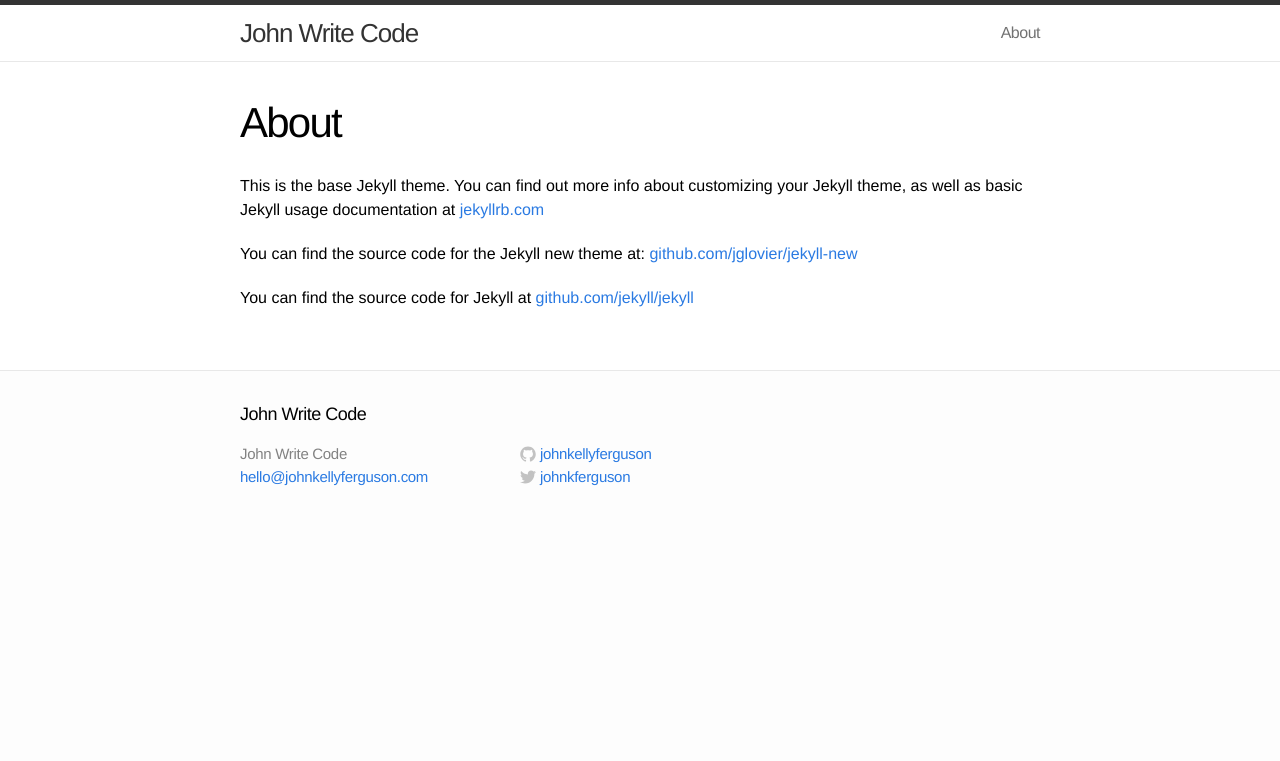
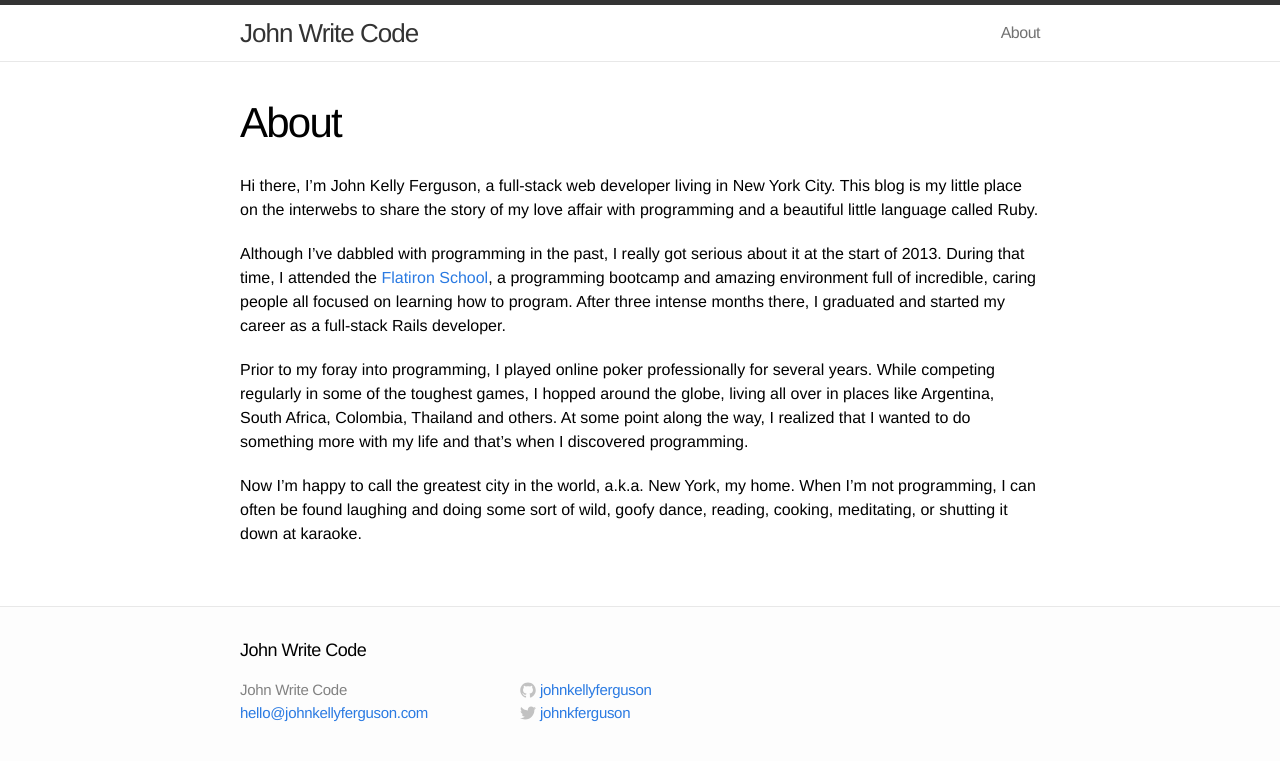
Before and after one commit to johnkferguson/johnkferguson.com, a Jekyll site: the page built from about.md, in a window 1280 px wide. Shown: the top 761 px of the page. Built offline with Jekyll 4.4.1, drawn with Linux system fonts in a browser that asks for light colours; nearby versions of some CDN libraries.

Commit message:
Update about section

```diff
--- a/about.md
+++ b/about.md
@@ -4,8 +4,24 @@ title: About
 permalink: /about/
 ---
 
-This is the base Jekyll theme. You can find out more info about customizing your Jekyll theme, as well as basic Jekyll usage documentation at [jekyllrb.com](http://jekyllrb.com/)
+Hi there, I'm John Kelly Ferguson, a full-stack web developer living in
+New York City. This blog is my little place on the interwebs to share the story
+of my love affair with programming and a beautiful little language called Ruby.
 
-You can find the source code for the Jekyll new theme at: [github.com/jglovier/jekyll-new](https://github.com/jglovier/jekyll-new)
+Although I've dabbled with programming in the past, I really got serious about
+it at the start of 2013. During that time, I attended the
+[Flatiron School](http://flatironschool.com/), a programming bootcamp and
+amazing environment full of incredible, caring people all focused on learning
+how to program. After three intense months there, I graduated and started my
+career as a full-stack Rails developer.
 
-You can find the source code for Jekyll at [github.com/jekyll/jekyll](https://github.com/jekyll/jekyll)
+Prior to my foray into programming, I played online poker professionally for
+several years. While competing regularly in some of the toughest games, I
+hopped around the globe, living all over in places like Argentina, South Africa,
+ Colombia, Thailand and others. At some point along the way, I realized that I
+ wanted to do something more with my life and that's when I discovered
+programming.
+
+Now I'm happy to call the greatest city in the world, a.k.a. New York, my home.
+When I'm not programming, I can often be found laughing and doing some sort of
+wild, goofy dance, reading, cooking, meditating, or shutting it down at karaoke.
```
